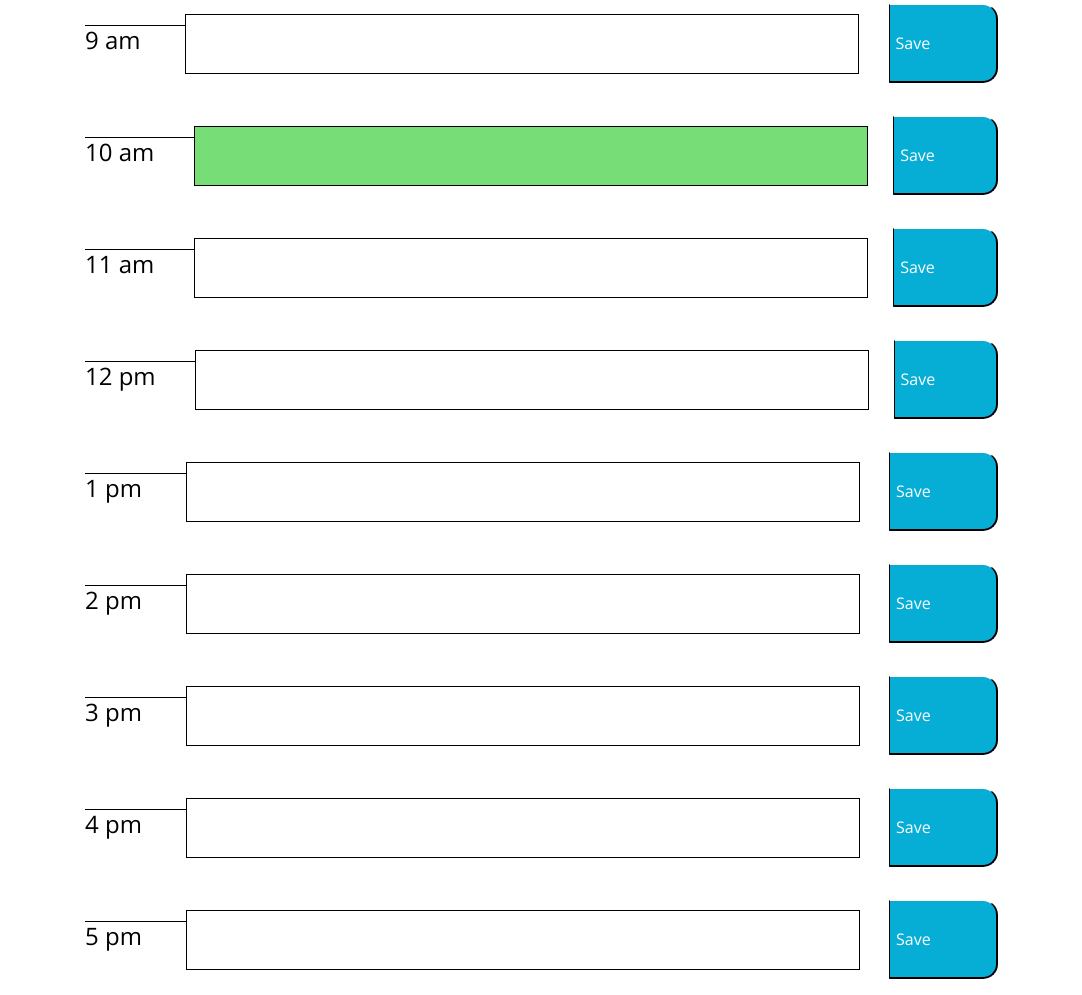
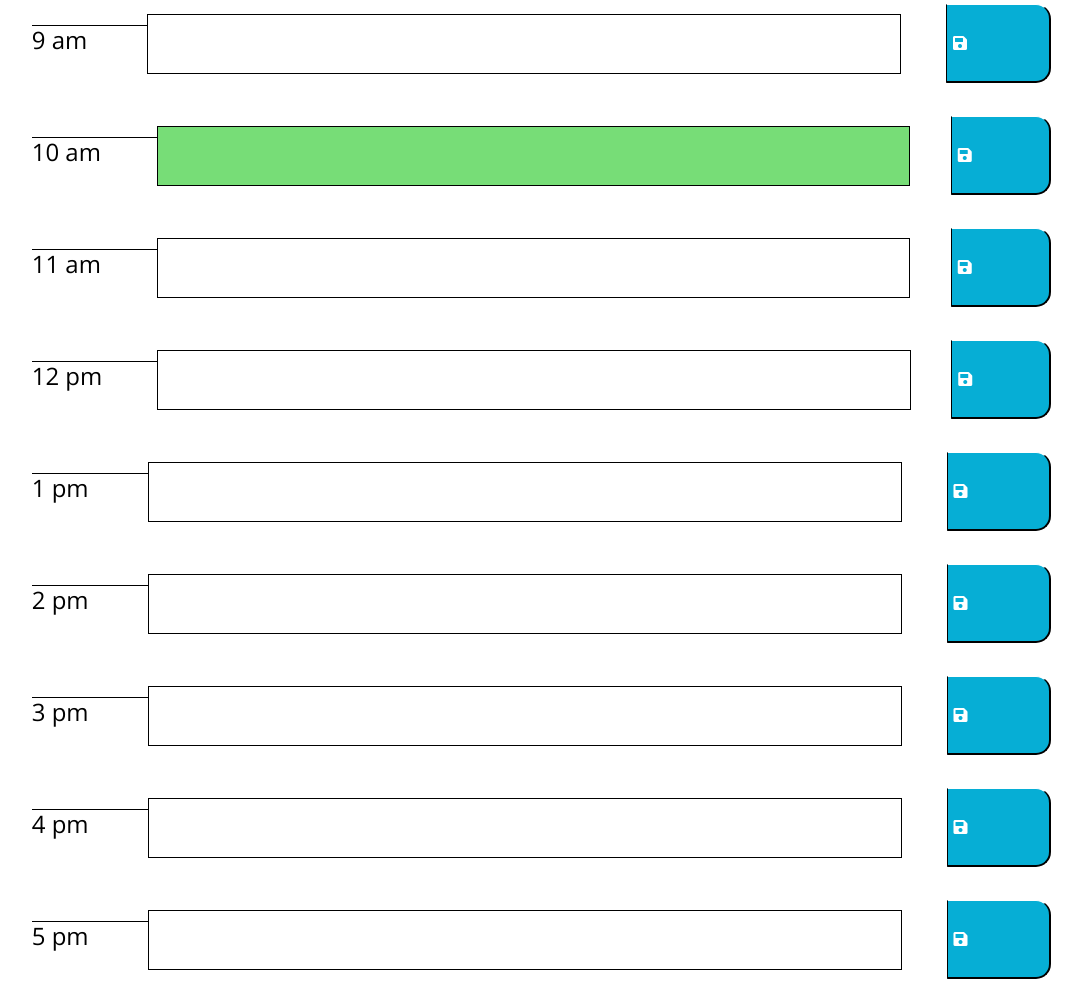
Before and after one commit to colawrr/Work-day-scheduler, a plain HTML site: page index.html in a window 1280 px wide. Shown: the part 349-1344 px from the top of the page, without its empty margins (106-1188 px from the left). Drawn offline with nearby package versions, Linux system fonts and the light colour scheme.

Commit message:
add save button icon

```diff
--- a/assets/js/index.js
+++ b/assets/js/index.js
@@ -1,2 +1,12 @@
 const today = moment().format('LLLL');
       document.getElementById("currentDay").innerHTML = today;
+
+      localStorage.setItem("task","");
+document.getElementById("text").innerHTML = localStorage.getItem("task");
+
+if (typeof(Storage) !== "undefined") {
+      // Store
+      localStorage.setItem("inputText", "");
+      // Retrieve
+      document.getElementById("text").innerHTML = localStorage.getItem("/");
+    }
--- a/index.html
+++ b/index.html
@@ -28,52 +28,52 @@
       <p class="lead">A simple calendar app for scheduling your work day</p>
       <p id="currentDay" class="lead"></p>
     </header>
-    <div class="container d-flex col-12 col-md-9 flex-column">
+    <div class="container d-flex col-12 col-md-10 flex-column">
       <!-- Timeblocks go here -->
       <div class="m-3 row flex-column justify-content-around">
         <h4 class="hour flex-column">9 am</h4>
-        <input class="col-9 row"></input>
-        <button class="saveBtn row">Save</button>
+        <input id="9am" class="col-9 row"></input>
+        <button id="save" class="saveBtn row"><i class="fas fa-save"></i></button>
       </div>
       <div class="m-3 row flex-column justify-content-around">
-        <h4 class="hour flex-column">10 am</h4>
+        <h4 id="10am" class="hour flex-column">10 am</h4>
         <input class="col-9 row future"></input>
-        <button class="saveBtn row">Save</button>
+        <button class="saveBtn row"><i class="fas fa-save"></i></button>
       </div>
       <div class="m-3 row flex-column justify-content-around">
-        <h4 class="hour flex-column">11 am</h4>
+        <h4 id="11am" class="hour flex-column">11 am</h4>
         <input class="col-9 row"></input>
-        <button class="saveBtn row">Save</button>
+        <button class="saveBtn row"><i class="fas fa-save"></i></button>
       </div>
       <div class="m-3 row flex-column justify-content-around">
-        <h4 class="hour flex-column">12 pm</h4>
+        <h4 id="12pm" class="hour flex-column">12 pm</h4>
         <input class="col-9 row"></input>
-        <button class="saveBtn row">Save</button>
+        <button class="saveBtn row"><i class="fas fa-save"></i></button>
       </div>
       <div class="m-3 row flex-column justify-content-around">
-        <h4 class="hour flex-column ">1 pm</h4>
+        <h4 id="1pm" class="hour flex-column ">1 pm</h4>
         <input class="col-9 row"></input>
-        <button class="saveBtn row">Save</button>
+        <button class="saveBtn row"><i class="fas fa-save"></i></button>
       </div>
       <div class="m-3 row flex-column justify-content-around">
-        <h4 class="hour flex-column">2 pm</h4>
+        <h4 id="2pm" class="hour flex-column">2 pm</h4>
         <input class="col-9 row"></input>
-        <button class="saveBtn row">Save</button>
+        <button class="saveBtn row"><i class="fas fa-save"></i></button>
       </div>
       <div class="m-3 row flex-column justify-content-around">
-        <h4 class="hour flex-column">3 pm</h4>
+        <h4 id="3pm" class="hour flex-column">3 pm</h4>
         <input class="col-9 row"></input>
-        <button class="saveBtn row">Save</button>
+        <button class="saveBtn row"><i class="fas fa-save"></i></button>
       </div>
       <div class="m-3 row flex-column justify-content-around">
-        <h4 class="hour flex-column">4 pm</h4>
+        <h4 id="4pm" class="hour flex-column">4 pm</h4>
         <input class="col-9 row"></input>
-        <button class="saveBtn row">Save</button>
+        <button class="saveBtn row"><i class="fas fa-save"></i></button>
       </div>
       <div class="m-3 row flex-column justify-content-around">
-        <h4 class="hour flex-column">5 pm</h4>
+        <h4 id="5pm" class="hour flex-column">5 pm</h4>
         <input class="col-9 row"></input>
-        <button class="saveBtn row">Save</button>
+        <button class="saveBtn row"><i class="fas fa-save"></i></button>
       </div>
     </div>
 
```
Also changed, not shown: 2 other files.
